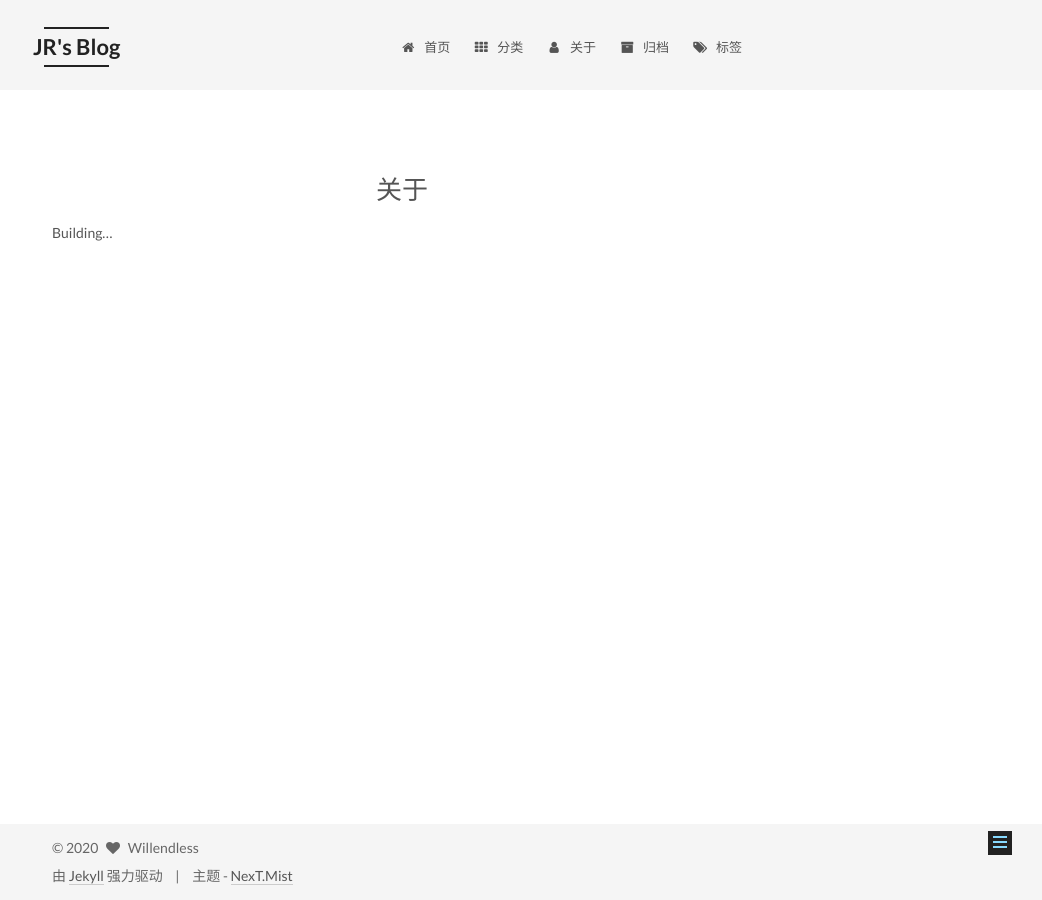
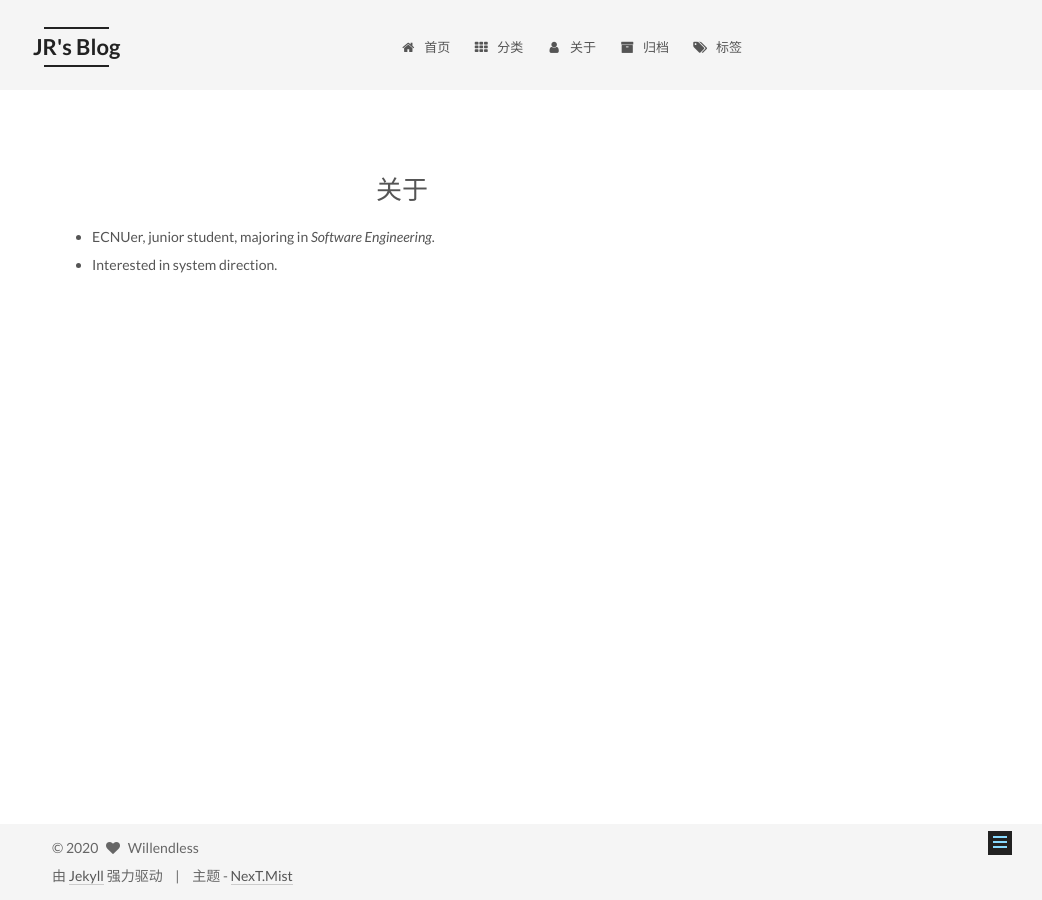
Before and after one commit to Willendless/willendless.github.io, a Jekyll site: the page built from about/index.md, in a window 1280 px wide. Shown: the whole page, without its empty margins (238-1280 px from the left). Built offline with Jekyll 4.4.1, drawn with Linux system fonts in a browser that asks for light colours.

Commit message:
Add about me

```diff
--- a/about/index.md
+++ b/about/index.md
@@ -3,4 +3,5 @@ layout: page
 type: about
 ---
 
-Building...
++ ECNUer, junior student, majoring in *Software Engineering*.
++ Interested in system direction.
```
